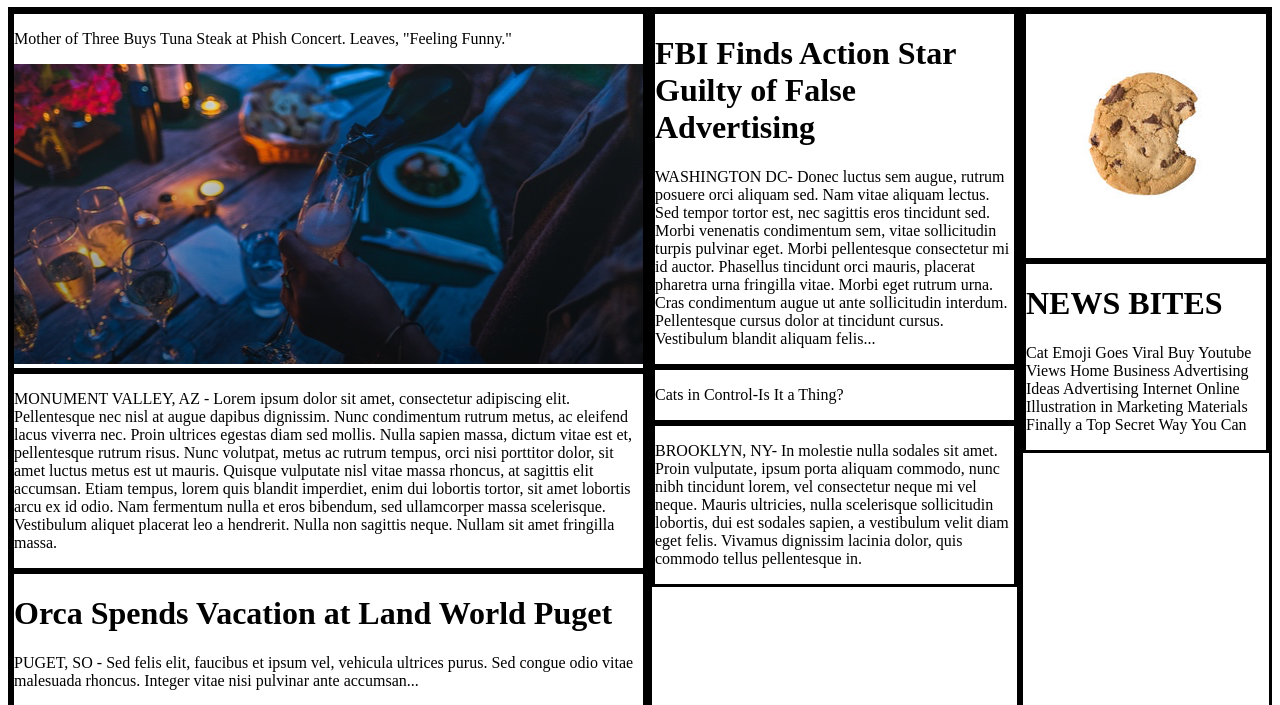
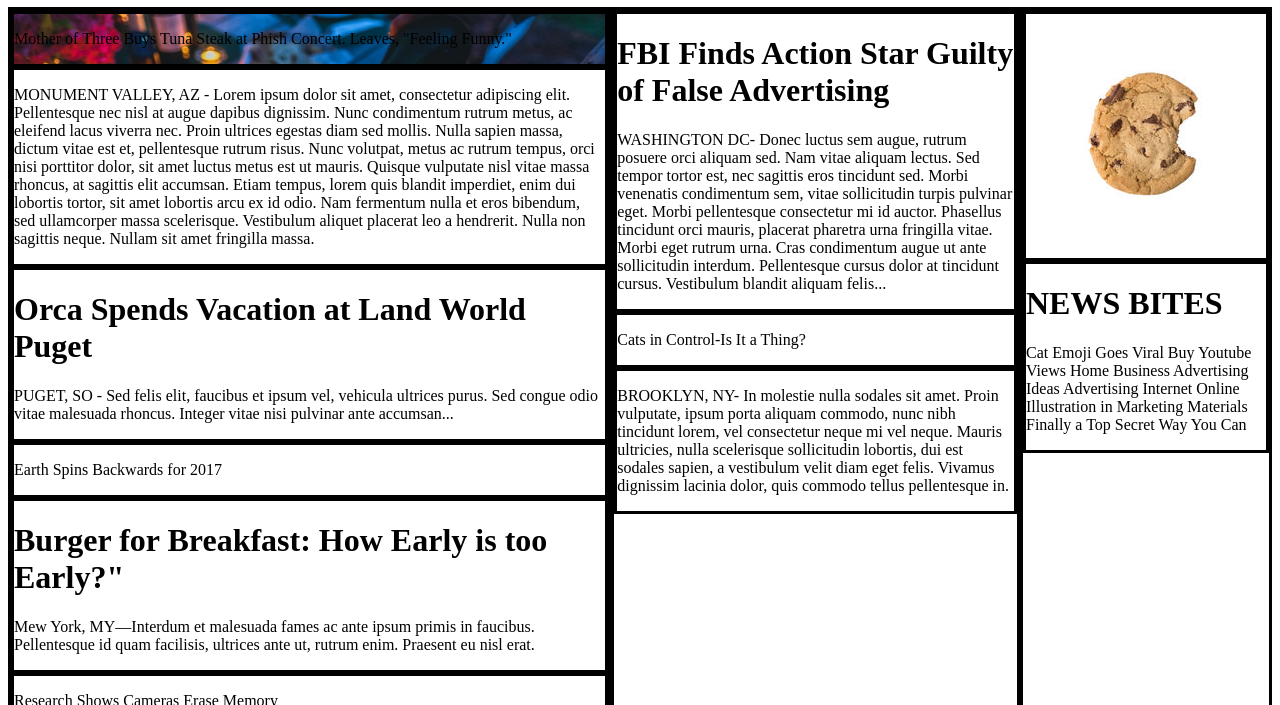
Before and after one commit to Jeroen0601/0401_My_times, a plain HTML site: page index.html in a window 1280 px wide. Shown: the part 95-800 px from the top of the page. Drawn offline with Linux system fonts and the light colour scheme.

Commit message:
2017-10-09 18:09

```diff
--- a/index.html
+++ b/index.html
@@ -28,9 +28,8 @@
       <div class="container-news">
 
         <div class="column large">
-          <div class="news-item">
+          <div class="news-item image-content">
             <p>Mother of Three Buys Tuna Steak at Phish Concert. Leaves, "Feeling Funny."</p>
-            <img src="./resources/images/img-story-main.png" alt="">
           </div>
 
           <div class="news-item">
--- a/resources/css/style.css
+++ b/resources/css/style.css
@@ -48,6 +48,10 @@
   align-content: flex-start;
 }
 
+.image-content {
+  background-image: url("../images/img-story-main.png");
+}
+
 .container-news div {
   border-style: solid;
 }
```
